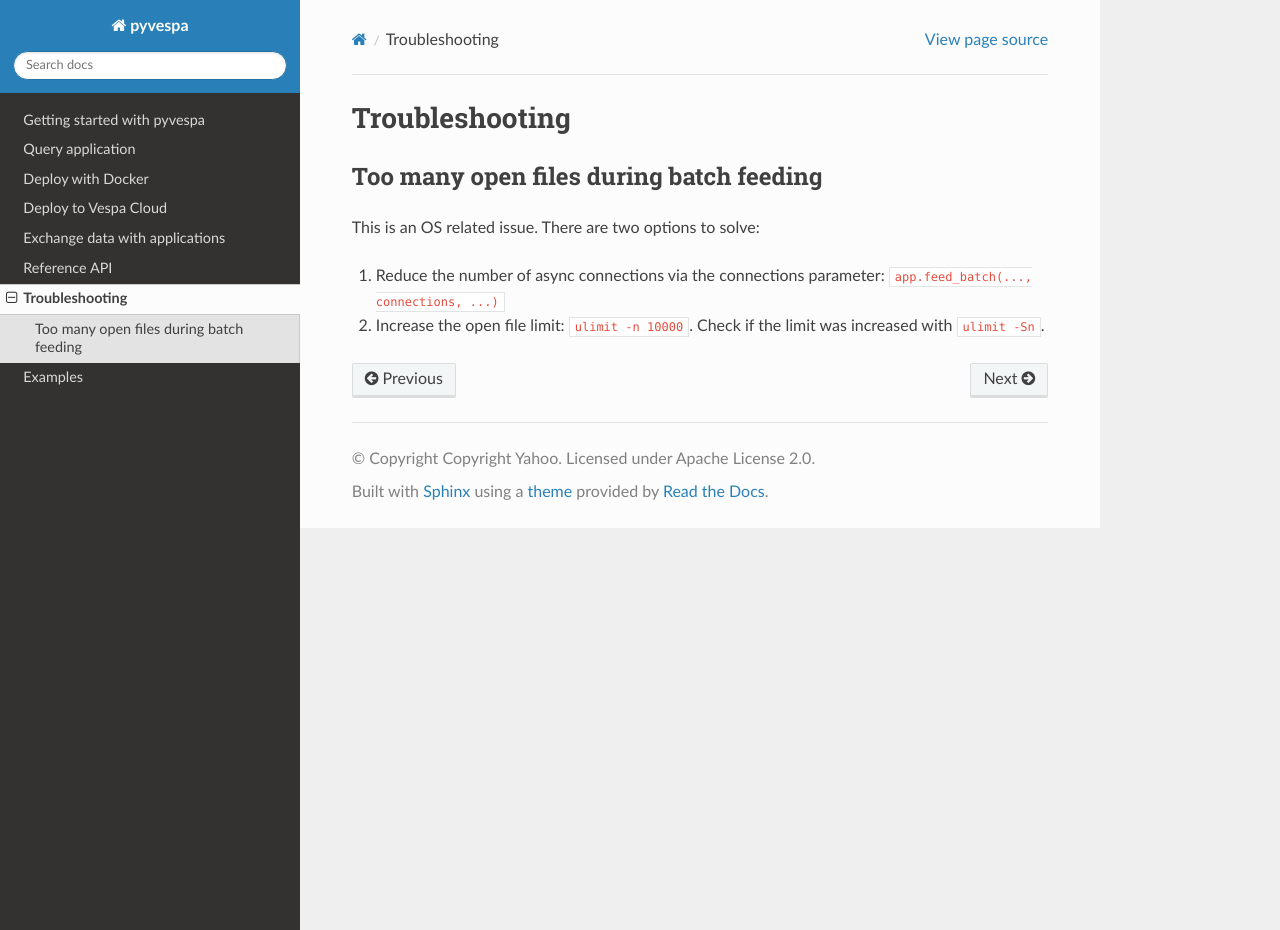
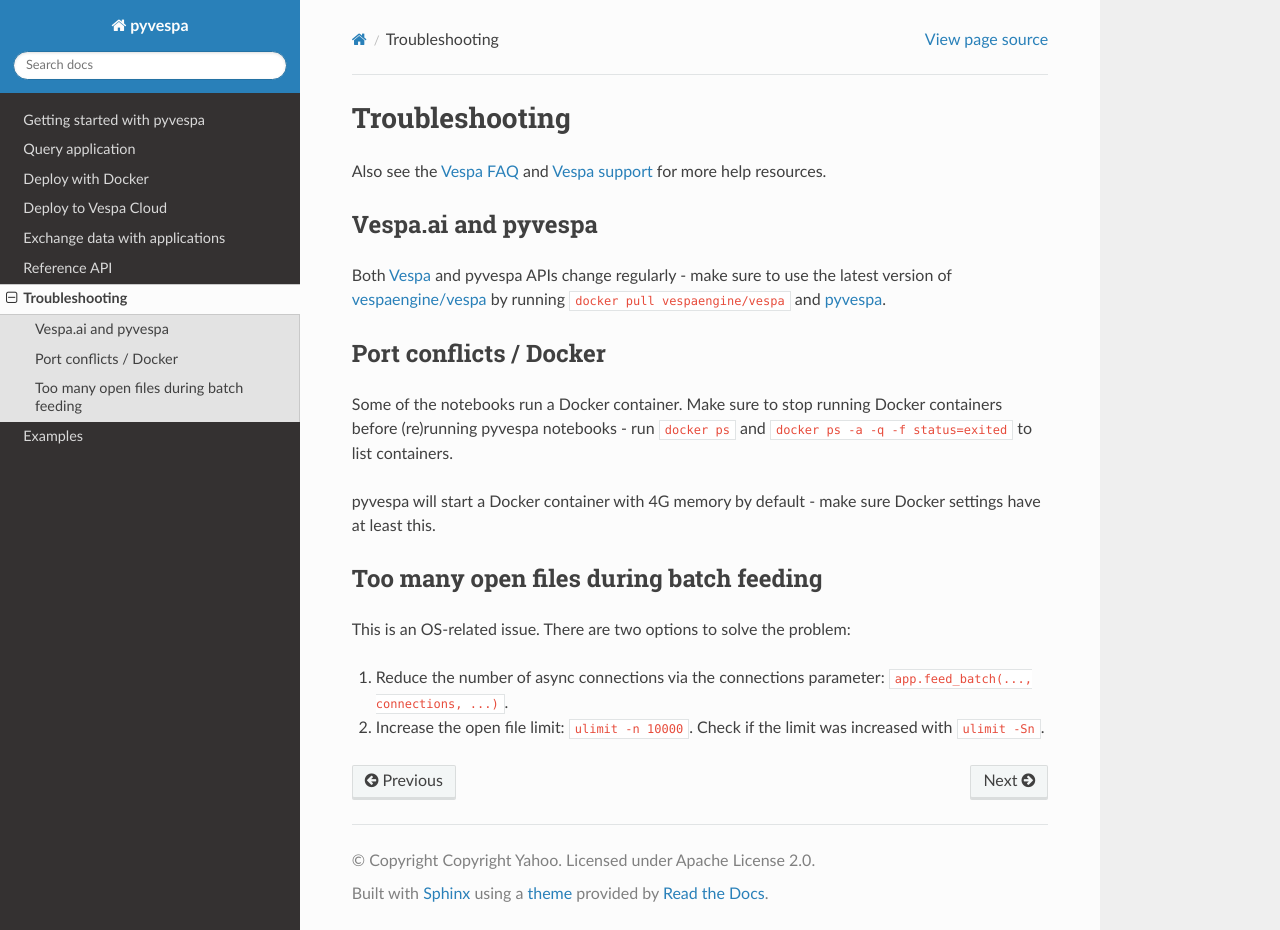
Before and after one commit to vespa-engine/pyvespa, a Sphinx documentation site: the page built from docs/sphinx/source/troubleshooting.rst, in a window 1280 px wide and 930 px high. Built offline with Sphinx 7.4.7 and the Read the Docs theme 2.0.0, drawn with Linux system fonts in a browser that asks for light colours.

Commit message:
Better troubleshooting

```diff
--- a/docs/sphinx/source/troubleshooting.rst
+++ b/docs/sphinx/source/troubleshooting.rst
@@ -1,14 +1,36 @@
 Troubleshooting
 ===============
+
+Also see the `Vespa FAQ <https://docs.vespa.ai/en/faq.html>`__
+and `Vespa support <https://vespa.ai/support>`__ for more help resources.
+
+
+Vespa.ai and pyvespa
+--------------------
+Both `Vespa <https://vespa.ai/>`__ and pyvespa APIs change regularly -
+make sure to use the latest version of `vespaengine/vespa <https://hub.docker.com/r/vespaengine/vespa>`__
+by running ``docker pull vespaengine/vespa``
+and `pyvespa <getting-started-pyvespa.html>`__.
+
+
+
+Port conflicts / Docker
+-----------------------
+Some of the notebooks run a Docker container.
+Make sure to stop running Docker containers before (re)running pyvespa notebooks -
+run ``docker ps`` and ``docker ps -a -q -f status=exited`` to list containers.
+
+pyvespa will start a Docker container with 4G memory by default -
+make sure Docker settings have at least this.
+
 
 
 Too many open files during batch feeding
 ----------------------------------------
-
-This is an OS related issue. There are two options to solve:
+This is an OS-related issue. There are two options to solve the problem:
 
 1. Reduce the number of async connections via the connections parameter:
-   ``app.feed_batch(..., connections, ...)``
+   ``app.feed_batch(..., connections, ...)``.
 
 2. Increase the open file limit: ``ulimit -n 10000``.
    Check if the limit was increased with ``ulimit -Sn``.
```
